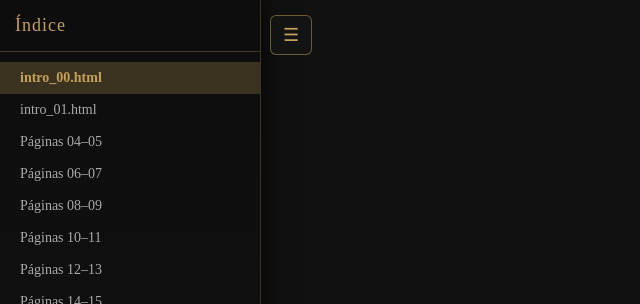
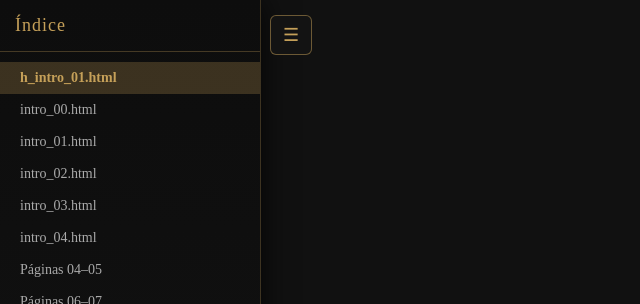
Before and after one commit to Lucasavelar90/elden-lore, a plain HTML site: page index.html in a window 1280 px wide. Shown: the top 304 px of the page, 0-640 px from the left. Drawn offline with nearby package versions, Linux system fonts and the light colour scheme.

Commit message:
Add files via upload

```diff
--- a/index.html
+++ b/index.html
@@ -158,7 +158,7 @@ body.with-sidebar #book-frame {
 
 <script>
 const pages = [/* lista mantida */
-"intro_00.html", "intro_01.html", "cap01-pag04-05.html","cap01-pag06-07.html","cap01-pag08-09.html","cap01-pag10-11.html",
+"h_intro_01.html","intro_00.html", "intro_01.html", "intro_02.html", "intro_03.html", "intro_04.html","cap01-pag04-05.html","cap01-pag06-07.html","cap01-pag08-09.html","cap01-pag10-11.html",
 "cap01-pag12-13.html","cap01-pag14-15.html","cap01-pag16-17.html","cap01-pag18-19.html",
 "cap01-pag20-21.html","cap01-pag22-23.html","cap01-pag24-25.html","cap01-pag26-27.html",
 "cap01-pag28-29.html","cap01-pag30-31.html","cap01-pag32-33.html","cap01-pag34-35.html",
```
